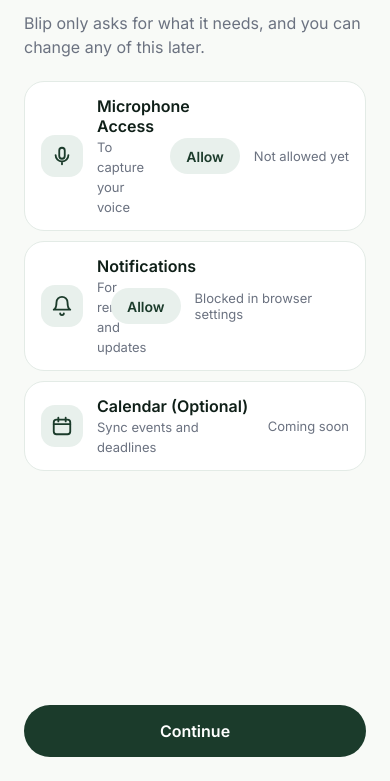
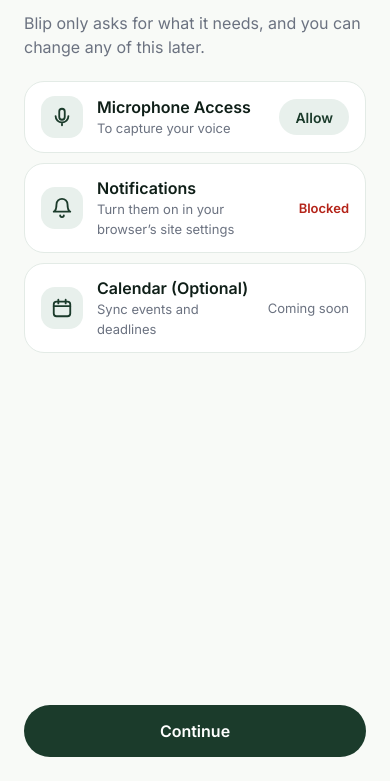
Before and after one commit to akshayashokanpothan/blip, a plain HTML site: page index.html in a window 390 px wide. Both pictures are taken after a click on the button "Get Started". Shown: the part 63-844 px from the top of the page. Drawn offline with nearby package versions, Linux system fonts and the light colour scheme.

Commit message:
Fix crowded permission and row buttons on phones; onboarding as desktop dialog
- Permission rows show one thing on the right: Allow while Blip can ask,
  or a short Allowed/Blocked status; the how-to-fix text moves under the
  title.
- Pill buttons no longer shrink or wrap; disabled ones read as plain status.
- "Move to today" sits under the task title so long titles keep the width.
- On desktop, onboarding and profile setup open as a centred dialog over a
  dimmed page. Cache bumped to blip-v19.

Co-Authored-By: Claude Opus 5.5 <noreply@anthropic.com>
Claude-Session: https://claude.ai/code/session_01XuKDLhmdb2uj3mkai7Djz8

```diff
--- a/app.js
+++ b/app.js
@@ -919,7 +919,7 @@ function taskHTML(t, { carry = false } = {}) {
   const high = `<span class="tag-prio p-${t.priority}"><span class="dot"></span>${PRIORITY_LABEL[t.priority]}</span>`;
   const repeat = t.repeat && t.repeat !== 'none' ? '<span>· Repeats</span>' : '';
   return `
-    <li class="task${t.done ? ' done' : ''}" data-id="${t.id}">
+    <li class="task${t.done ? ' done' : ''}${carry ? ' carry' : ''}" data-id="${t.id}">
       <button class="check" type="button" data-act="toggle" aria-label="${t.done ? 'Mark not done' : 'Mark done'}">${ICON.check}</button>
       <button class="task-body" type="button" data-act="open" aria-label="Open ${esc(t.text)}">
         <span class="task-title">${esc(t.text)}</span>
@@ -1414,33 +1414,35 @@ async function permState(name) {
   }
 }
 
-function setPermRow(id, state, label) {
+// Each permission row shows one thing on the right: an Allow button while
+// Blip can still ask, or a short status once it can't. Longer advice goes
+// under the title, so the row never crowds on a phone.
+function setPermRow(id, state, why) {
   const row = $(`#${id}`);
   const btn = row.querySelector('[data-perm]');
+  const sub = row.querySelector('.why');
+  if (sub && !sub.dataset.base) sub.dataset.base = sub.textContent;
   row.classList.toggle('ok', state === 'granted');
-  if (btn) {
-    btn.hidden = state === 'granted';
-  }
+  row.classList.toggle('blocked', state === 'denied' || state === 'unsupported');
+  if (btn) btn.hidden = state !== 'prompt';
   let st = row.querySelector('.perm-state');
   if (!st) {
     st = document.createElement('span');
     st.className = 'perm-state';
     row.append(st);
   }
-  if (state === 'granted') {
-    st.textContent = 'Allowed';
-    row.querySelector('.check-ic')?.remove();
-  } else {
-    st.textContent = label;
-  }
+  const status = { granted: 'Allowed', denied: 'Blocked', unsupported: 'Not available' }[state] || '';
+  st.textContent = status;
+  st.hidden = !status;
+  if (sub) sub.textContent = state === 'denied' || state === 'unsupported' ? why : sub.dataset.base;
 }
 
 async function renderPerms() {
   const mic = await permState('microphone');
-  setPermRow('perm-mic', mic, mic === 'denied' ? 'Blocked in browser settings' : 'Not allowed yet');
+  setPermRow('perm-mic', mic === 'granted' || mic === 'denied' ? mic : 'prompt', 'Turn it on in your browser’s site settings');
   const notif = 'Notification' in window ? Notification.permission : 'unsupported';
-  setPermRow('perm-notif', notif === 'granted' ? 'granted' : 'prompt',
-    notif === 'denied' ? 'Blocked in browser settings' : notif === 'unsupported' ? 'Not supported here' : 'Not allowed yet');
+  setPermRow('perm-notif', notif === 'default' ? 'prompt' : notif,
+    notif === 'unsupported' ? 'This browser can’t show notifications' : 'Turn them on in your browser’s site settings');
 }
 
 async function askMic() {
--- a/styles.css
+++ b/styles.css
@@ -228,6 +228,11 @@ main {
 .pill-btn.sm { height: 30px; padding: 0 12px; font-size: 13px; }
 .x-del { width: 36px; height: 36px; flex: none; display: grid; place-items: center; border-radius: 999px; color: var(--muted); }
 .x-del:hover { color: var(--red); }
+/* Unfinished tasks: "Move to today" sits on its own line under the title,
+   so a long title keeps the full width on a phone. */
+.task.carry { flex-wrap: wrap; row-gap: 10px; }
+.task.carry .task-body { flex: 1 1 calc(100% - 100px); }
+.task.carry [data-act="move"] { order: 3; margin-left: 38px; }
 [data-pointer="mouse"] .x-del { opacity: 0; transition: opacity var(--t-fast) var(--ease); }
 [data-pointer="mouse"] .task:hover .x-del,
 [data-pointer="mouse"] .x-del:focus-visible { opacity: 1; }
@@ -301,8 +306,8 @@ main {
 .btn.google { background: var(--card); border: 1px solid var(--border); }
 .btn:disabled { opacity: 0.5; cursor: default; }
 .link { color: var(--accent); font-weight: var(--sub-weight); font-size: 15px; padding: 10px; }
-.pill-btn { height: 36px; padding: 0 16px; border-radius: 999px; background: var(--pill); color: var(--fab); font-weight: var(--sub-weight); font-size: 14px; }
-.pill-btn:disabled { color: var(--muted); }
+.pill-btn { flex: none; white-space: nowrap; display: inline-flex; align-items: center; justify-content: center; height: 36px; padding: 0 16px; border-radius: 999px; background: var(--pill); color: var(--fab); font-weight: var(--sub-weight); font-size: 14px; }
+.pill-btn:disabled { color: var(--muted); background: transparent; padding: 0 2px; }
 
 .field { display: flex; flex-direction: column; gap: 6px; }
 .field > span { font-size: 13px; color: var(--muted); font-weight: 500; }
@@ -571,7 +576,9 @@ main {
 .perm-row .grow { flex: 1; min-width: 0; }
 .perm-row strong { display: block; font-size: 16px; font-weight: var(--sub-weight); }
 .perm-row span.why { font-size: 13px; color: var(--muted); }
-.perm-state { font-size: 13px; color: var(--muted); }
+.perm-state { flex: none; font-size: 13px; color: var(--muted); white-space: nowrap; }
+.perm-row.blocked .perm-state { color: var(--red); font-weight: var(--sub-weight); }
+.perm-row > .pill-btn { flex: none; }
 .perm-row.ok .perm-state { color: var(--accent); font-weight: var(--sub-weight); }
 .perm-row .check-ic { width: 24px; height: 24px; border-radius: 999px; background: var(--accent); color: var(--fab-ink); display: grid; place-items: center; }
 .perm-row .check-ic svg.i { width: 13px; height: 13px; stroke-width: 3; }
@@ -679,3 +686,15 @@ main {
 .ps-role.on { background: var(--fab); border-color: var(--fab); color: var(--fab-ink); font-weight: var(--sub-weight); }
 .dots .dot { width: 7px; height: 7px; border-radius: 999px; background: var(--border); transition: width var(--t-fast) var(--ease), background var(--t-fast) var(--ease); }
 .dots .dot.on { width: 20px; background: var(--fab); }
+
+/* Desktop: onboarding and profile setup open as a centred dialog over a dimmed page. */
+@media (min-width: 1024px) {
+  .onboard {
+    inset: auto; left: 50%; top: 50%; transform: translate(-50%, -50%);
+    width: min(480px, calc(100vw - 48px)); max-height: min(720px, calc(100vh - 48px)); min-height: 560px;
+    padding: 28px 32px; border-radius: 28px; border: 1px solid var(--line);
+    box-shadow: 0 0 0 100vmax rgba(10, 14, 12, 0.5), 0 24px 60px rgba(0, 0, 0, 0.3);
+  }
+  .ob-panel h1 { font-size: 30px; }
+  .ob-art { height: 200px; }
+}
--- a/sw.js
+++ b/sw.js
@@ -1,6 +1,6 @@
 // Network-first with cache fallback, so Blip opens offline.
 // Bump CACHE when you change app files so old copies are dropped.
-const CACHE = 'blip-v18';
+const CACHE = 'blip-v19';
 const ASSETS = ['./', 'index.html', 'styles.css', 'app.js', 'manifest.webmanifest', 'icon.svg', 'assets/brand/brand-tokens.css', 'assets/logo/symbol-color.svg', 'icons/app-icon-192.png', 'icons/app-icon-512.png', 'icons/apple-touch-icon.png', 'icons/favicon-32.png', 'config.js'];
 
 self.addEventListener('install', (e) => {
```
